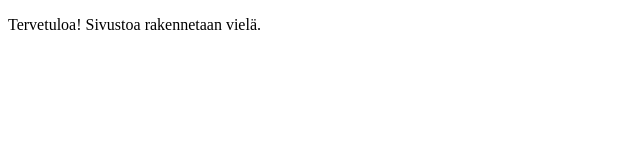
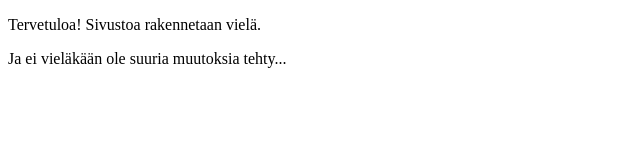
Before and after one commit to UkkoKamarain/UkkoKamarain.github.io, a plain HTML site: page index.html in a window 1280 px wide. Shown: the whole page, without its empty margins (0-640 px from the left). Drawn offline with Linux system fonts and the light colour scheme.

Commit message:
v0.02 - System functionality test

```diff
--- a/index.html
+++ b/index.html
@@ -7,5 +7,6 @@
 </head>
 <body>
     <p>Tervetuloa! Sivustoa rakennetaan vielä.</p>
+    <p>Ja ei vieläkään ole suuria muutoksia tehty...</p>
 </body>
 </html>
```
